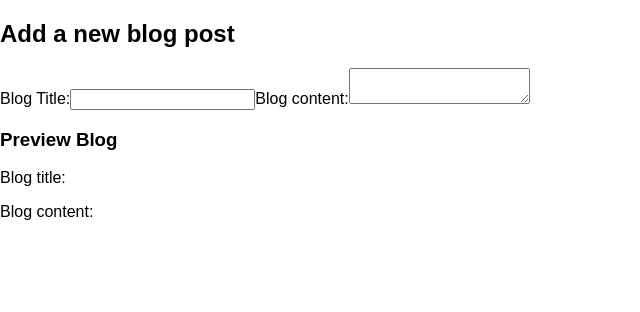
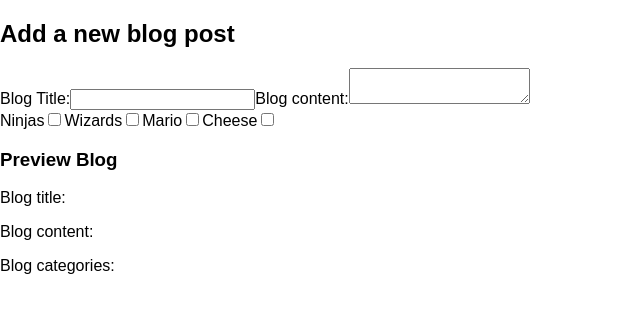
Before and after one commit to MajaSveljo/VueJS_practice, a Vue app: page / in a window 1280 px wide. Shown: the top 312 px of the page, without its empty margins (0-640 px from the left). Built offline with nearby package versions, Linux system fonts and the light colour scheme.

Commit message:
Checkbox binding

```diff
--- a/src/components/addBlog.vue
+++ b/src/components/addBlog.vue
@@ -7,12 +7,26 @@
           <input type="text" v-model.lazy="blog.title" required />
           <label>Blog content:</label>
           <textarea v-model.lazy="blog.content"></textarea>
+          <div id="checkboxes">
+              <label>Ninjas</label>
+              <input type="checkbox" value="ninjas" v-model="blog.categories" />
+              <label>Wizards</label>
+              <input type="checkbox" value="wizards" v-model="blog.categories" />
+              <label>Mario</label>
+              <input type="checkbox" value="mario" v-model="blog.categories" />
+              <label>Cheese</label>
+              <input type="checkbox" value="cheese" v-model="blog.categories" />
+          </div>
       </form>
     <div id="preview">
         <h3>Preview Blog</h3>
         <p>Blog title: {{ blog.title }}</p>
         <p>Blog content:</p>
         <p>{{ blog.content }}</p>
+        <p>Blog categories:</p>
+        <ul>
+            <li v-for="category in blog.categories">{{ category }}</li>
+        </ul>
     </div>
   </div>
 </template>
@@ -28,7 +42,8 @@
     return {
         blog: {
             title: '',
-            content: ''
+            content: '',
+            categories: []
         }
     }
   },
```
